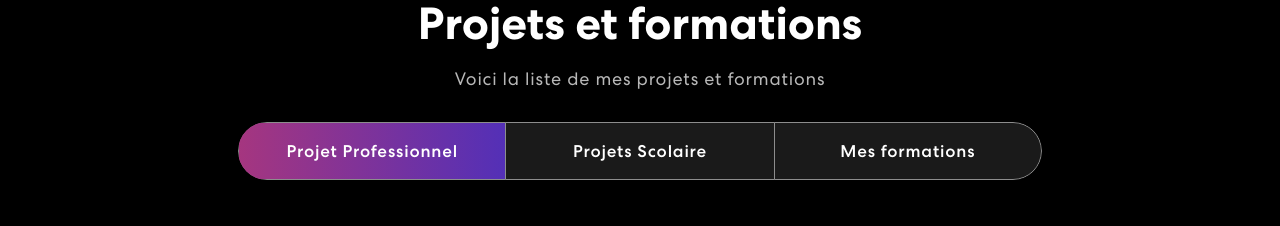
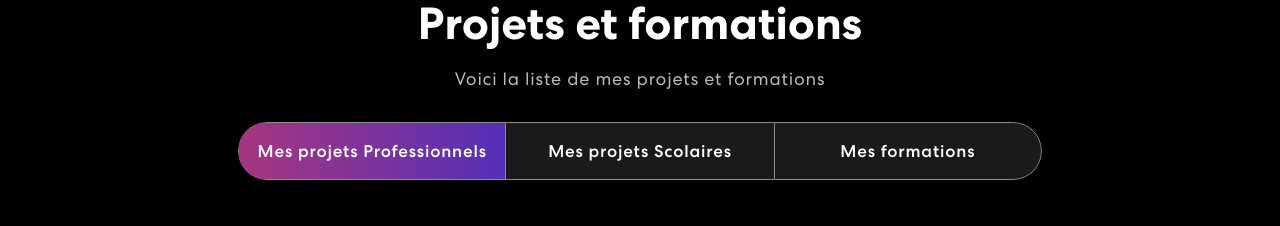
Before and after one commit to tchoifr/Portfolio-giorgi-francois, a React (Create React App) app: page / in a window 1280 px wide. Shown: the part 1520-1746 px from the top of the page. Built offline with nearby package versions, Linux system fonts and the light colour scheme.

Commit message:
correction orthographe

```diff
--- a/src/components/Projects.js
+++ b/src/components/Projects.js
@@ -153,10 +153,10 @@ export const Projects = () => {
                 <Tab.Container id="projects-tabs" defaultActiveKey="first">
                   <Nav variant="pills" className="nav-pills mb-5 justify-content-center align-items-center" id="pills-tab">
                     <Nav.Item>
-                      <Nav.Link eventKey="first">Projet Professionnel</Nav.Link>
+                      <Nav.Link eventKey="first">Mes projets Professionnels</Nav.Link>
                     </Nav.Item>
                     <Nav.Item>
-                      <Nav.Link eventKey="second">Projets Scolaire</Nav.Link>
+                      <Nav.Link eventKey="second">Mes projets Scolaires</Nav.Link>
                     </Nav.Item>
                     <Nav.Item>
                       <Nav.Link eventKey="third">Mes formations</Nav.Link>
```
